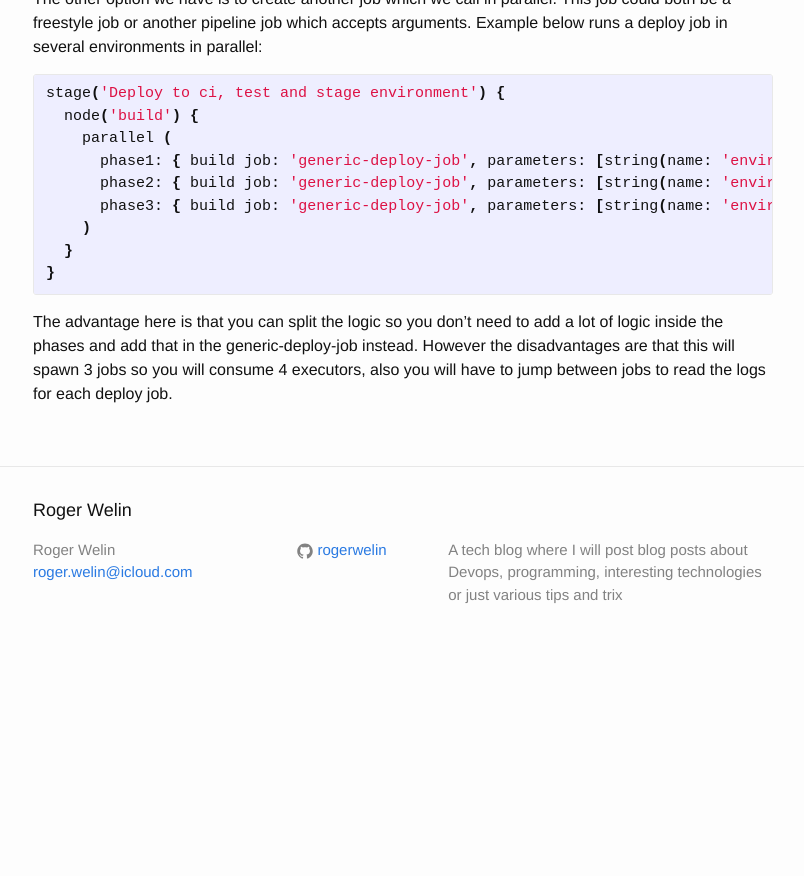
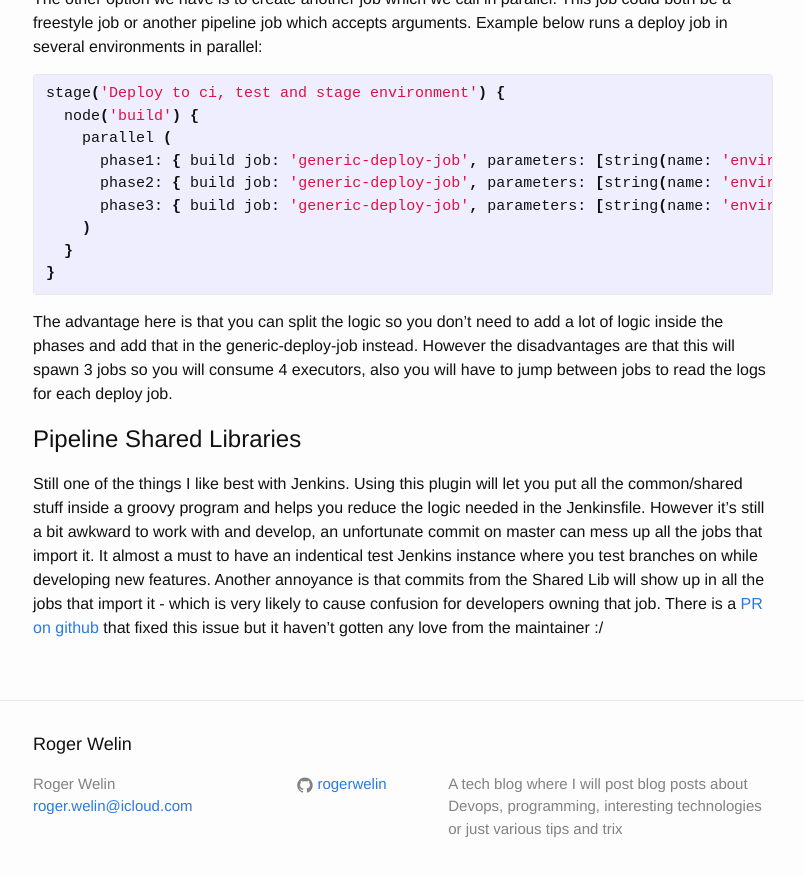
Before and after one commit to rogerwelin/rogerwelin.github.io, a Jekyll site: the page built from _posts/2016-10-18-jenkins2.0-next-generation-of-pipeline-as-code.markdown, in a window 1280 px wide and 900 px high, scrolled down 7263 px. Shown: the top 876 px of the window, without its empty margins (237-1041 px from the left). Built offline with Jekyll 4.4.1, drawn with Linux system fonts in a browser that asks for light colours; emoji names are drawn with the system emoji font; comment, search, counter and statistics services are not loaded; before the commit the page ends 7929 px from its top, so only the background shows below that.

Commit message:
jenkins update2

```diff
--- a/_posts/2016-10-18-jenkins2.0-next-generation-of-pipeline-as-code.markdown
+++ b/_posts/2016-10-18-jenkins2.0-next-generation-of-pipeline-as-code.markdown
@@ -285,3 +285,7 @@
 {% endhighlight %}
 
 The advantage here is that you can split the logic so you don't need to add a lot of logic inside the phases and add that in the generic-deploy-job instead. However the disadvantages are that this will spawn 3 jobs so you will consume 4 executors, also you will have to jump between jobs to read the logs for each deploy job.
+
+# Pipeline Shared Libraries
+Still one of the things I like best with Jenkins. Using this plugin will let you put all the common/shared stuff inside a groovy program and helps you reduce the logic needed in the Jenkinsfile.
+However it's still a bit awkward to work with and develop, an unfortunate commit on master can mess up all the jobs that import it. It almost a must to have an indentical test Jenkins instance where you test branches on while developing new features. Another annoyance is that commits from the Shared Lib will show up in all the jobs that import it - which is very likely to cause confusion for developers owning that job. There is a [PR on github](https://github.com/jenkinsci/workflow-cps-global-lib-plugin/pull/34) that fixed this issue but it haven't gotten any love from the maintainer :/
```
